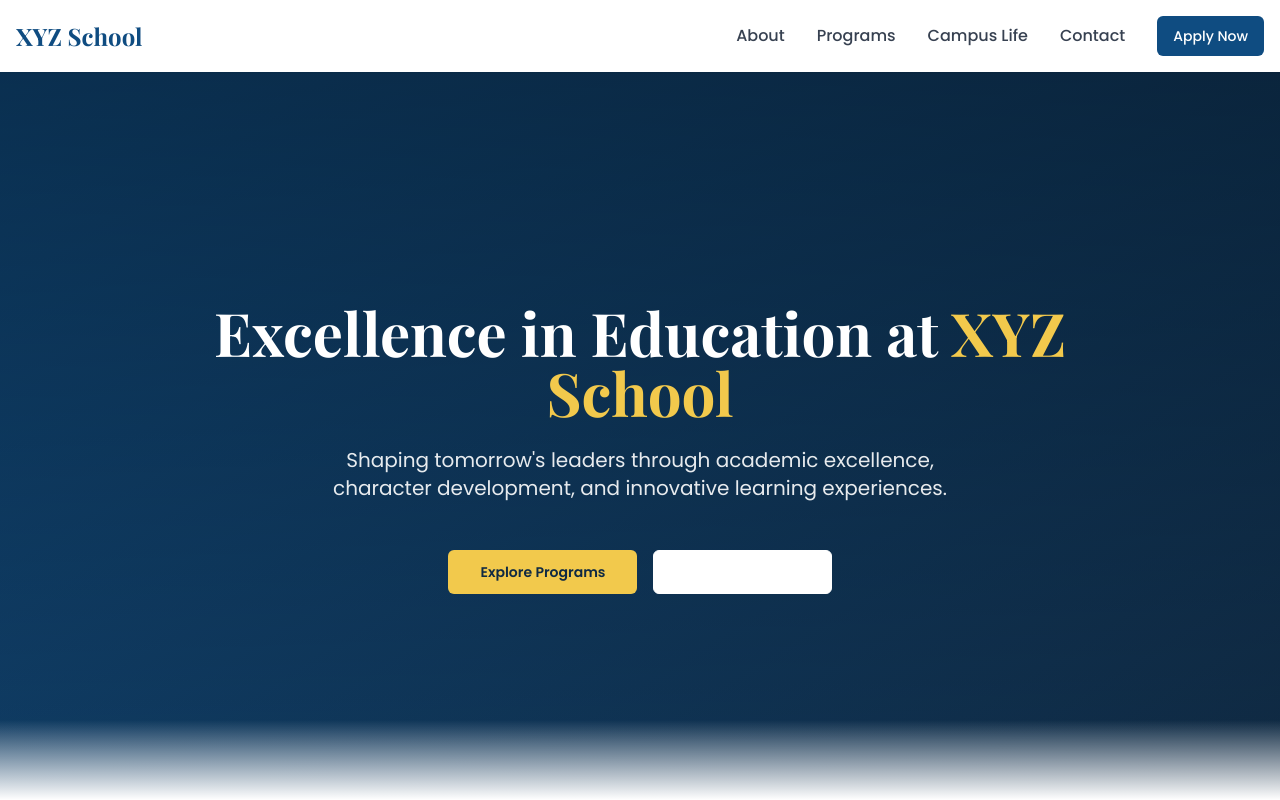
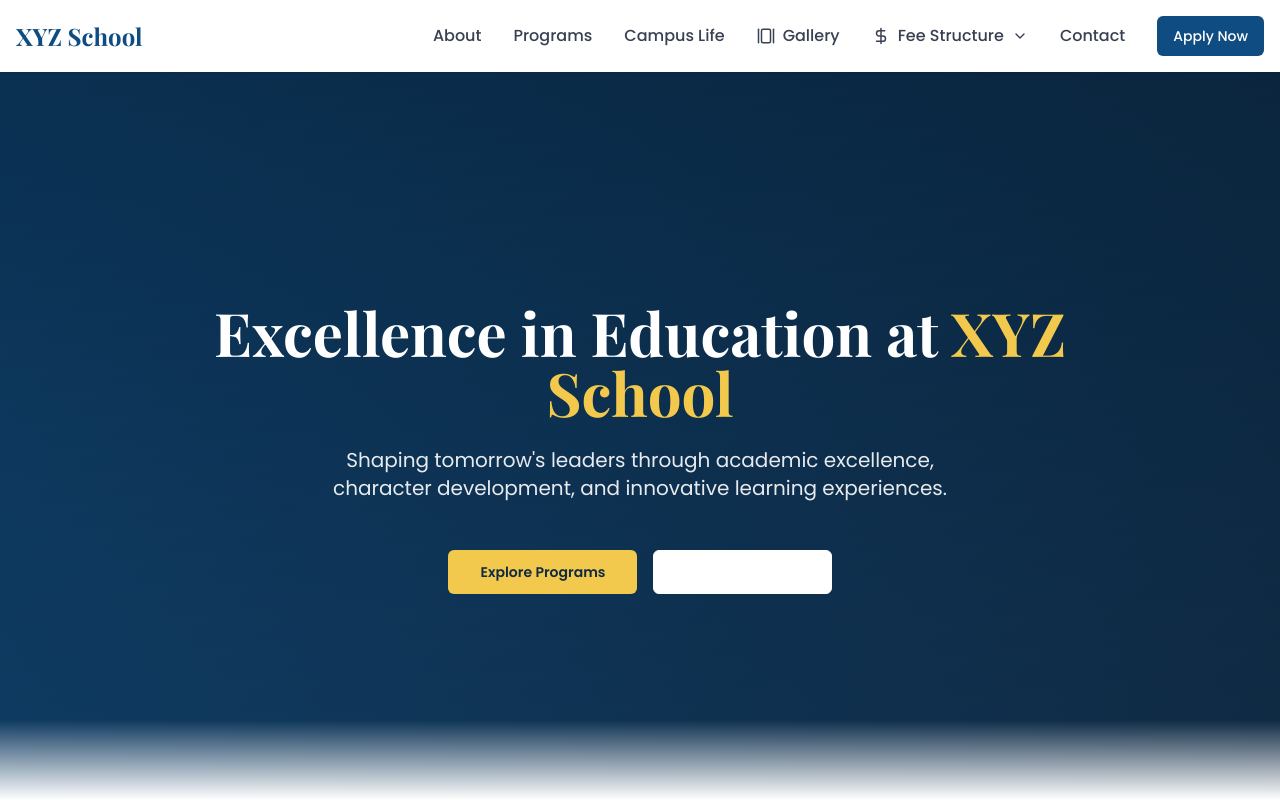
Before and after one commit to 24adityasahil/St.-George-Academy, a React (Vite) app: page / in a window 1280 px wide. Shown: the top 800 px of the page. Built offline with nearby package versions, Linux system fonts and the light colour scheme.

Commit message:
Add navigation buttons
Add gallery and fee structure navigation buttons.

```diff
--- a/src/components/Navbar.tsx
+++ b/src/components/Navbar.tsx
@@ -1,7 +1,13 @@
 
 import { useState } from "react";
 import { Button } from "@/components/ui/button";
-import { Menu, X } from "lucide-react";
+import { Menu, X, GalleryHorizontal, DollarSign, ChevronDown } from "lucide-react";
+import {
+  DropdownMenu,
+  DropdownMenuContent,
+  DropdownMenuItem,
+  DropdownMenuTrigger,
+} from "@/components/ui/dropdown-menu";
 
 const Navbar = () => {
   const [isMenuOpen, setIsMenuOpen] = useState(false);
@@ -30,6 +36,24 @@ const Navbar = () => {
           <a href="#campus" className="text-gray-700 hover:text-school-primary font-medium transition-colors">
             Campus Life
           </a>
+          <a href="/gallery" className="text-gray-700 hover:text-school-primary font-medium transition-colors flex items-center gap-2">
+            <GalleryHorizontal size={18} />
+            Gallery
+          </a>
+          <DropdownMenu>
+            <DropdownMenuTrigger className="text-gray-700 hover:text-school-primary font-medium transition-colors flex items-center gap-2">
+              <DollarSign size={18} />
+              Fee Structure
+              <ChevronDown size={16} />
+            </DropdownMenuTrigger>
+            <DropdownMenuContent className="w-48 bg-white">
+              {[...Array(10)].map((_, i) => (
+                <DropdownMenuItem key={i + 1} className="cursor-pointer">
+                  Grade {i + 1} Fee Structure
+                </DropdownMenuItem>
+              ))}
+            </DropdownMenuContent>
+          </DropdownMenu>
           <a href="#contact" className="text-gray-700 hover:text-school-primary font-medium transition-colors">
             Contact
           </a>
@@ -77,6 +101,28 @@ const Navbar = () => {
               Campus Life
             </a>
             <a
+              href="/gallery"
+              className="text-gray-700 hover:text-school-primary font-medium py-2 transition-colors flex items-center gap-2"
+              onClick={() => setIsMenuOpen(false)}
+            >
+              <GalleryHorizontal size={18} />
+              Gallery
+            </a>
+            <DropdownMenu>
+              <DropdownMenuTrigger className="text-gray-700 hover:text-school-primary font-medium py-2 transition-colors flex items-center gap-2 w-full text-left">
+                <DollarSign size={18} />
+                Fee Structure
+                <ChevronDown size={16} className="ml-auto" />
+              </DropdownMenuTrigger>
+              <DropdownMenuContent className="w-48 bg-white">
+                {[...Array(10)].map((_, i) => (
+                  <DropdownMenuItem key={i + 1} className="cursor-pointer">
+                    Grade {i + 1} Fee Structure
+                  </DropdownMenuItem>
+                ))}
+              </DropdownMenuContent>
+            </DropdownMenu>
+            <a
               href="#contact"
               className="text-gray-700 hover:text-school-primary font-medium py-2 transition-colors"
               onClick={() => setIsMenuOpen(false)}
```
